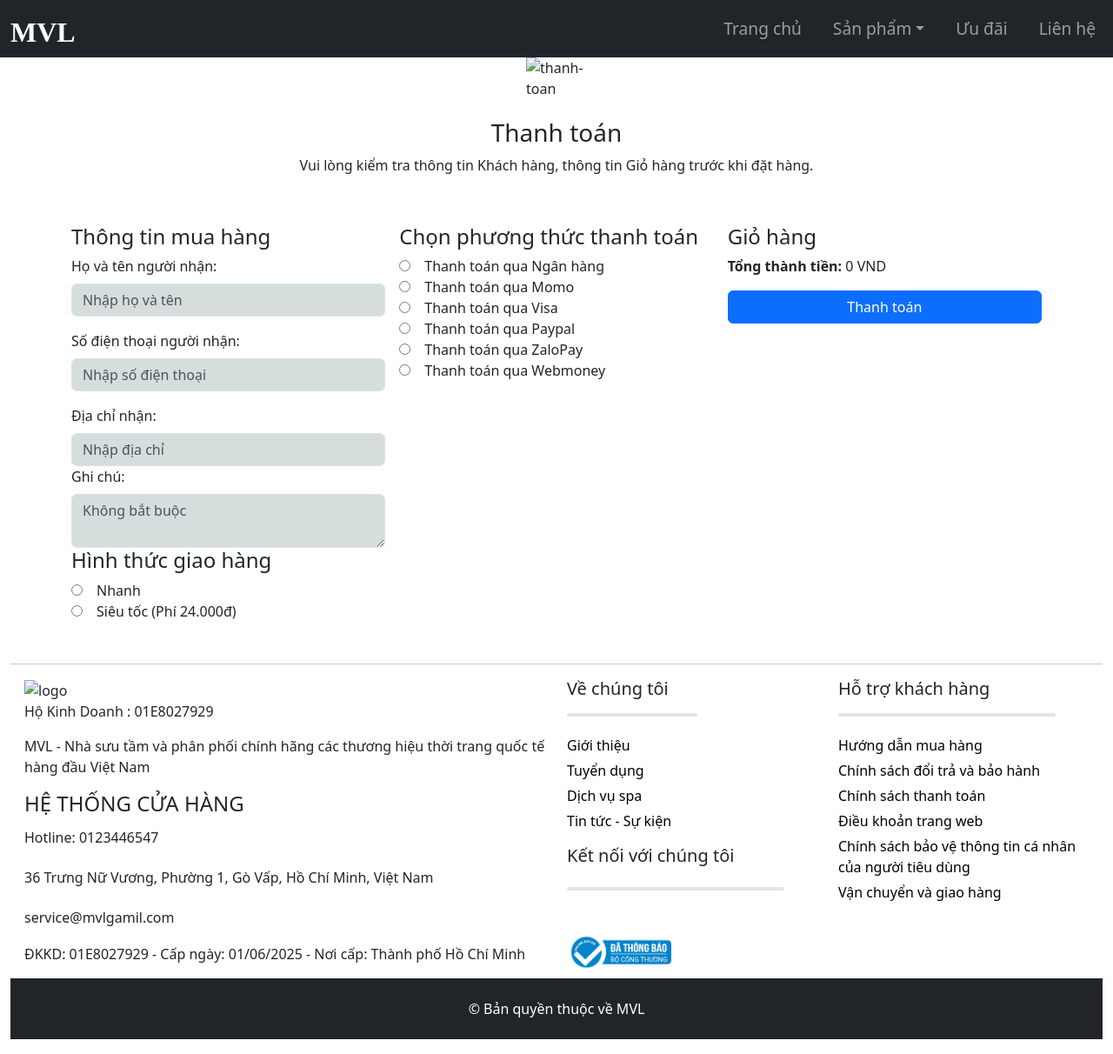
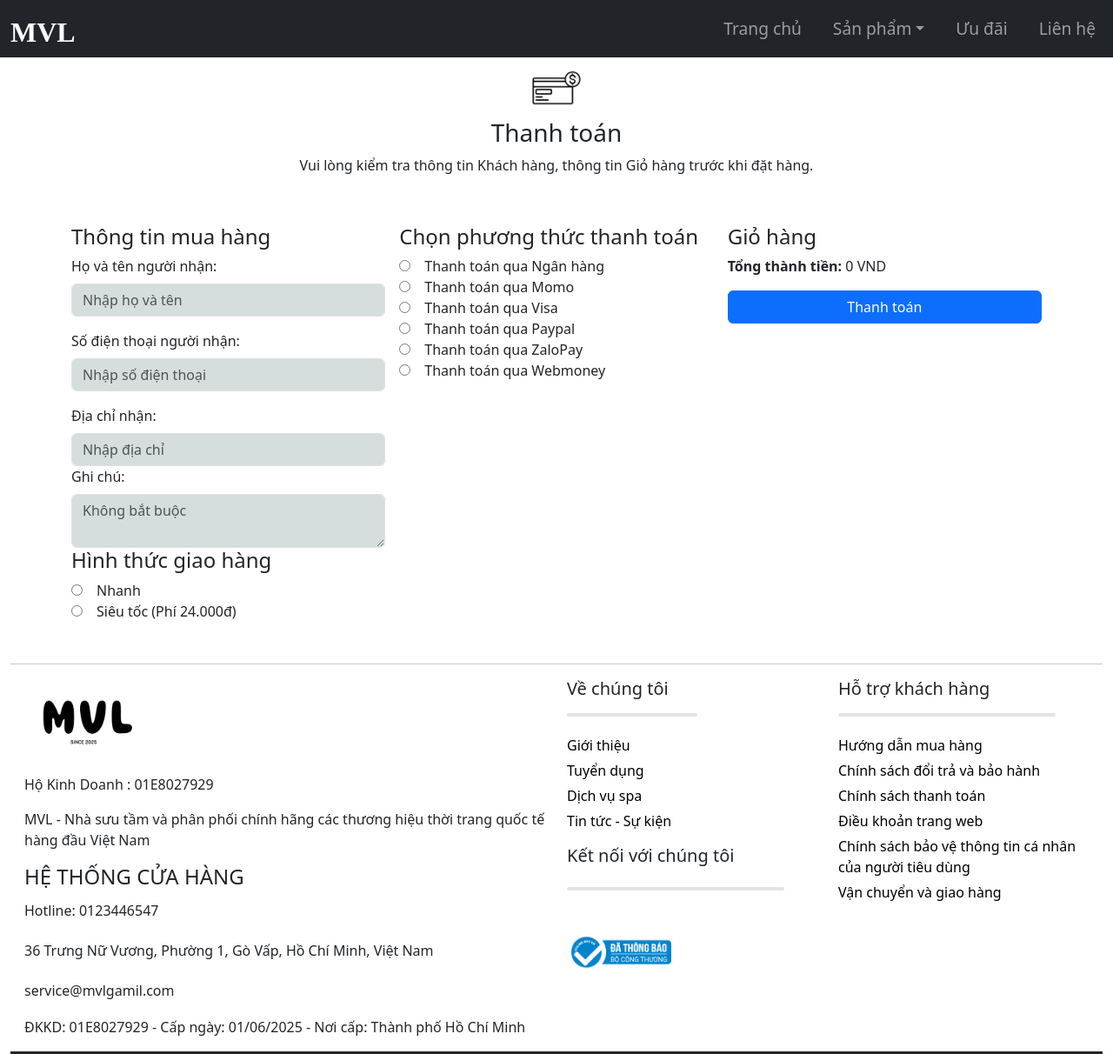
Before and after one commit to npanhkhoa/webxedap, a plain HTML site: page html/thanhtoan.html in a window 1280 px wide. Shown: the top 1212 px of the page at 87% size. Drawn offline with Linux system fonts and the light colour scheme.

Commit message:
cccccccccccc

```diff
--- a/html/thanhtoan.html
+++ b/html/thanhtoan.html
@@ -39,7 +39,7 @@
 
     <div class="container">
         <header class="d-flex flex-column align-items-center">
-            <img id="logo-thanhToan" src="../image/thanhtoan-Photoroom.png" alt="thanh-toan">
+            <img id="logo-thanhToan" src="../img/thanhtoan-Photoroom.png" alt="thanh-toan">
             <h3>Thanh toán</h3>
             <p>Vui lòng kiểm tra thông tin Khách hàng, thông tin Giỏ hàng trước khi đặt hàng.</p>
         </header>
@@ -100,7 +100,7 @@
         <div class="row ms-1 me-1">
             <div class="col-12 col-md-6">
                 <div class="d-flex flex-column">
-                    <div id="img-footer"><img src="../image/logo.png" alt="logo"></div>
+                    <div id="img-footer"><img src="../img/logo.png" alt="logo"></div>
                     <p>Hộ Kinh Doanh : 01E8027929
                     </p>
                     <p>MVL - Nhà sưu tầm và phân phối chính hãng các thương hiệu thời trang quốc tế hàng đầu Việt Nam</p>
--- a/js/thanhtoan.js
+++ b/js/thanhtoan.js
@@ -1,5 +1,5 @@
 function checkName(name) {
-    return /^[A-Za-zÀ-Ỹà-ỹ\s]+$/.test(name.trim());
+    return /^([A-ZÀ-Ỹ][a-zà-ỹ]+)(\s[A-ZÀ-Ỹ][a-zà-ỹ]+)+$/.test(name);
 }
 
 function checkPhone(phone) {
```
Also changed, not shown: img/thanhtoan-Photoroom.png (added).
